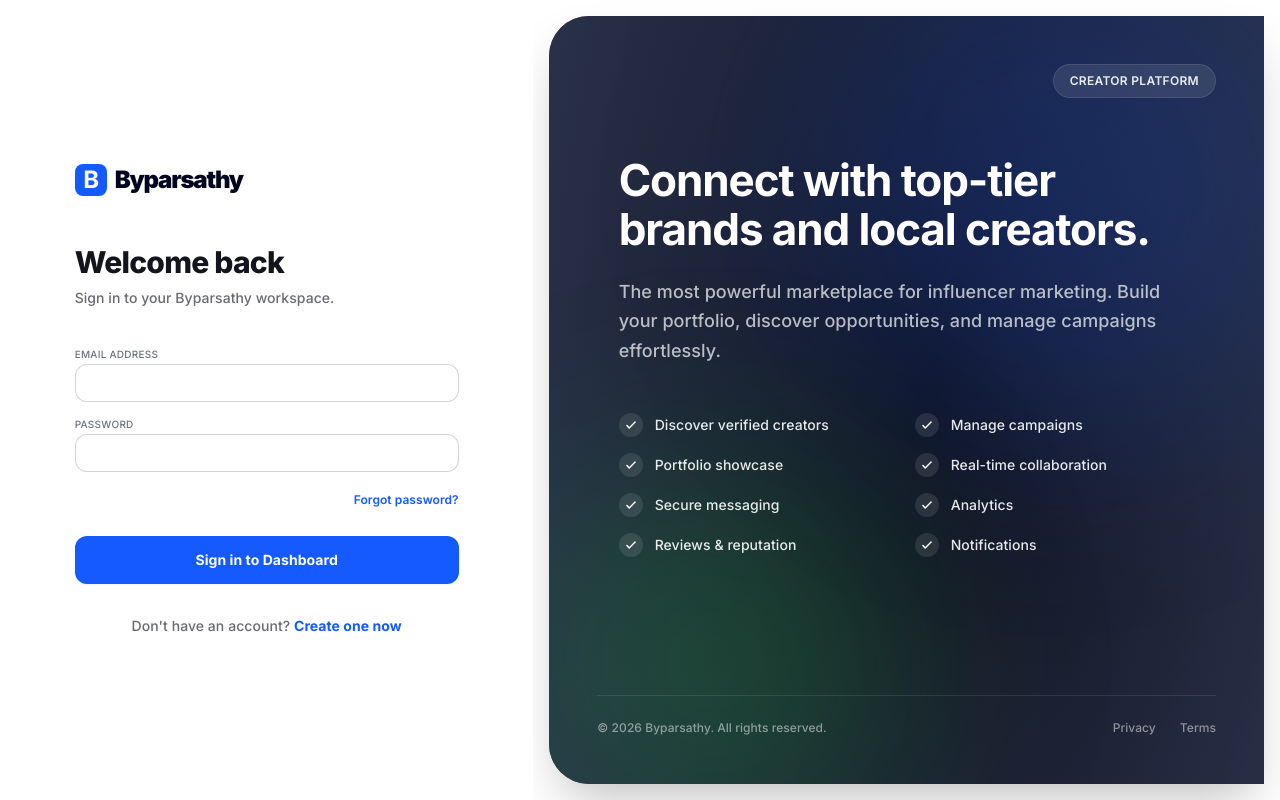
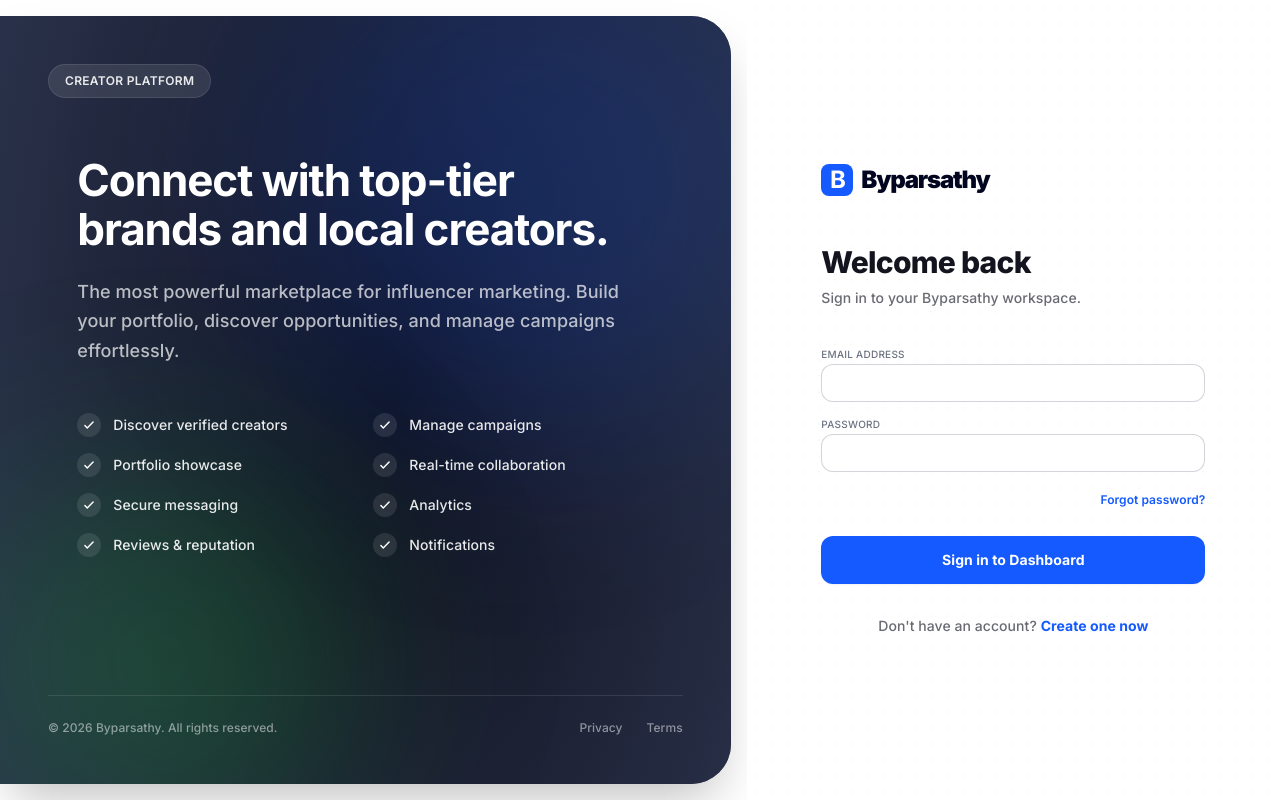
Before and after one commit to Theani7/B2P-platform, a Next.js app in the folder frontend/: page /login in a window 1280 px wide. Built offline with nearby package versions, Linux system fonts and the light colour scheme; no server answers.

Commit message:
style(auth): swap layout to put login form on the right and visual on the left

```diff
--- a/frontend/components/auth/AuthLayout.tsx
+++ b/frontend/components/auth/AuthLayout.tsx
@@ -18,30 +18,8 @@
 export function AuthLayout({ children }: { children: ReactNode }) {
   return (
     <div className="min-h-screen flex bg-white selection:bg-signal-blue/20">
-      {/* Left side: Form */}
-      <div className="flex-1 flex flex-col justify-center px-6 py-12 sm:px-12 lg:flex-none lg:w-1/2 xl:w-5/12 bg-white relative z-10">
-        <div className="absolute inset-0 bg-[radial-gradient(#e5e7eb_1px,transparent_1px)] [background-size:16px_16px] opacity-[0.3]" />
-
-        <div className="mx-auto w-full max-w-sm relative">
-          <Link href="/" className="flex items-center gap-2 text-2xl font-black tracking-tighter text-midnight-ink mb-12">
-            <div className="w-8 h-8 rounded-lg bg-signal-blue flex items-center justify-center">
-              <span className="text-white font-bold leading-none">B</span>
-            </div>
-            Byparsathy
-          </Link>
-
-          <motion.div
-            initial={{ opacity: 0, y: 10 }}
-            animate={{ opacity: 1, y: 0 }}
-            transition={{ duration: 0.5, ease: [0.16, 1, 0.3, 1] }}
-          >
-            {children}
-          </motion.div>
-        </div>
-      </div>
-
-      {/* Right side: Premium Visual */}
-      <div className="hidden lg:flex flex-1 relative overflow-hidden bg-midnight-ink rounded-l-[40px] m-4 shadow-2xl">
+      {/* Left side: Premium Visual */}
+      <div className="hidden lg:flex flex-1 relative overflow-hidden bg-midnight-ink rounded-r-[40px] m-4 ml-0 shadow-2xl">
         <div className="absolute inset-0 hero-radial-wash opacity-80" />
 
         {/* Abstract decorative shapes */}
@@ -49,7 +27,7 @@
         <div className="absolute bottom-[-10%] left-[-5%] w-[400px] h-[400px] rounded-full bg-emerald-status/20 blur-[100px] pointer-events-none" />
 
         <div className="relative z-10 flex flex-col justify-between p-12 w-full h-full">
-          <div className="flex justify-end">
+          <div className="flex justify-start">
             <div className="bg-white/10 backdrop-blur-md px-4 py-2 rounded-full border border-white/10 text-xs font-semibold text-white/90 tracking-wide uppercase">
               Creator Platform
             </div>
@@ -101,6 +79,28 @@
           </div>
         </div>
       </div>
+
+      {/* Right side: Form */}
+      <div className="flex-1 flex flex-col justify-center px-6 py-12 sm:px-12 lg:flex-none lg:w-1/2 xl:w-5/12 bg-white relative z-10">
+        <div className="absolute inset-0 bg-[radial-gradient(#e5e7eb_1px,transparent_1px)] [background-size:16px_16px] opacity-[0.3]" />
+
+        <div className="mx-auto w-full max-w-sm relative">
+          <Link href="/" className="flex items-center gap-2 text-2xl font-black tracking-tighter text-midnight-ink mb-12">
+            <div className="w-8 h-8 rounded-lg bg-signal-blue flex items-center justify-center">
+              <span className="text-white font-bold leading-none">B</span>
+            </div>
+            Byparsathy
+          </Link>
+
+          <motion.div
+            initial={{ opacity: 0, y: 10 }}
+            animate={{ opacity: 1, y: 0 }}
+            transition={{ duration: 0.5, ease: [0.16, 1, 0.3, 1] }}
+          >
+            {children}
+          </motion.div>
+        </div>
+      </div>
     </div>
   );
 }
```
